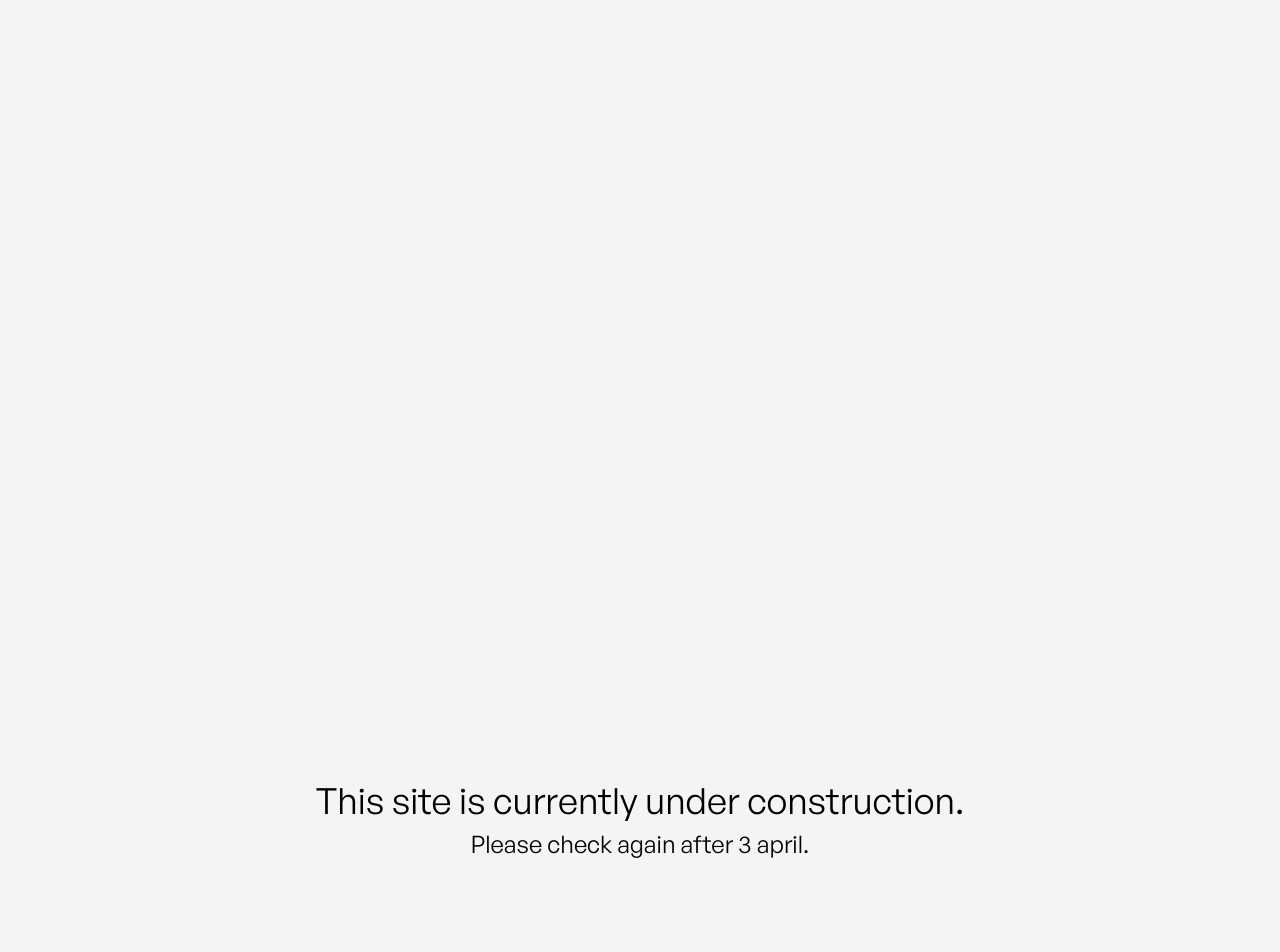
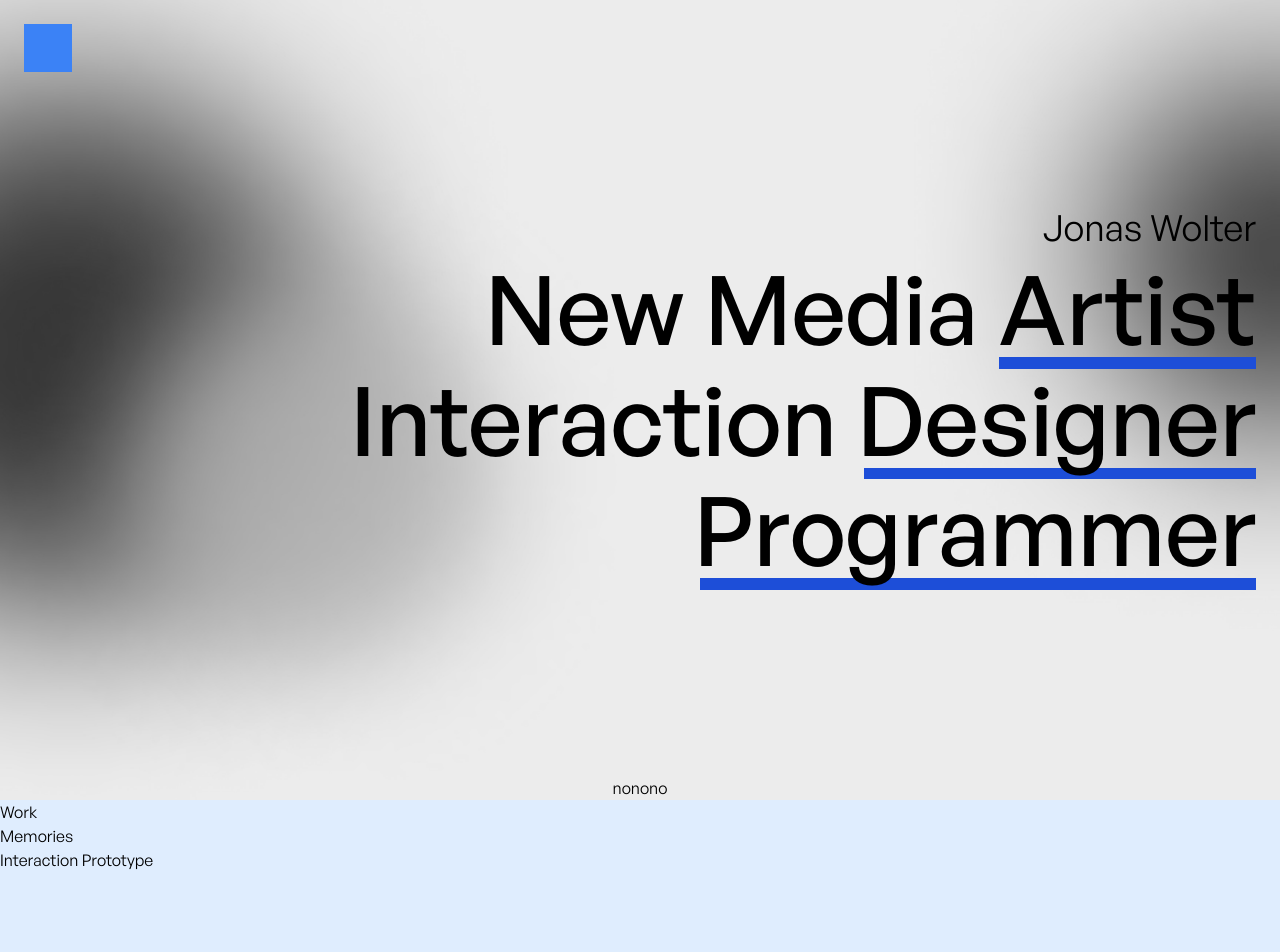
Before and after one commit to ww-wolt/portfolio-jonaswolter, a SvelteKit app: page / in a window 1280 px wide. Shown: the top 952 px of the page. Built offline with nearby package versions, Linux system fonts and the light colour scheme.

Commit message:
Basic app structure

```diff
--- a/src/app.css
+++ b/src/app.css
@@ -5,53 +5,68 @@
 @layer base {
 	@font-face {
 		font-family: 'General Sans';
-    src: url('/fonts/GeneralSans-Regular.woff2') format('woff2'),
-      url('/fonts/GeneralSans-Regular.woff') format('woff');
+		src: url('/fonts/GeneralSans-Regular.woff2') format('woff2'), url('/fonts/GeneralSans-Regular.woff') format('woff');
 		font-weight: 400;
 		font-style: normal;
 	}
 	@font-face {
 		font-family: 'General Sans';
-    src: url('/fonts/GeneralSans-Light.woff') format('woff2'),
-      url('/fonts/GeneralSans-Light.woff') format('woff');
+		src: url('/fonts/GeneralSans-Light.woff') format('woff2'), url('/fonts/GeneralSans-Light.woff') format('woff');
 		font-weight: 300;
 		font-style: normal;
 	}
 	@font-face {
 		font-family: 'General Sans';
-    src: url('/fonts/GeneralSans-Medium.woff') format('woff2'),
-      url('/fonts/GeneralSans-Medium.woff') format('woff');
+		src: url('/fonts/GeneralSans-Medium.woff') format('woff2'), url('/fonts/GeneralSans-Medium.woff') format('woff');
 		font-weight: 500;
 		font-style: normal;
 	}
 }
 
+@layer utilities {
+	.h-screen-small {
+		height: 100vh;
+		height: 100svh;
+	}
+
+	.h-screen-large {
+		height: 100vh;
+		height: 100lvh;
+	}
+}
+
 /*! locomotive-scroll v4.1.3 | MIT License | https://github.com/locomotivemtl/locomotive-scroll */
 html.has-scroll-smooth {
-  overflow: hidden; }
+	overflow: hidden;
+}
 
 html.has-scroll-dragging {
 	-webkit-user-select: none;
 	-moz-user-select: none;
 	-ms-user-select: none;
-  user-select: none; }
+	user-select: none;
+}
 
 .has-scroll-smooth body {
-  overflow: hidden; }
+	overflow: hidden;
+}
 
 .has-scroll-smooth [data-scroll-container] {
-  min-height: 100vh; }
+	min-height: 100vh;
+}
 
-[data-scroll-direction="horizontal"] [data-scroll-container] {
+[data-scroll-direction='horizontal'] [data-scroll-container] {
 	height: 100vh;
 	display: inline-block;
-  white-space: nowrap; }
+	white-space: nowrap;
+}
 
-[data-scroll-direction="horizontal"] [data-scroll-section] {
+[data-scroll-direction='horizontal'] [data-scroll-section] {
 	display: inline-block;
 	vertical-align: top;
 	white-space: nowrap;
-  height: 100%; }
+	height: 100%;
+}
 
 .c-scrollbar {
 	position: absolute;
@@ -61,19 +76,26 @@ html.has-scroll-dragging {
 	height: 100%;
 	transform-origin: center right;
 	transition: transform 0.3s, opacity 0.3s;
-  opacity: 0; }
+	opacity: 0;
+}
 .c-scrollbar:hover {
-    transform: scaleX(1.45); }
-  .c-scrollbar:hover, .has-scroll-scrolling .c-scrollbar, .has-scroll-dragging .c-scrollbar {
-    opacity: 1; }
-  [data-scroll-direction="horizontal"] .c-scrollbar {
+	transform: scaleX(1.45);
+}
+.c-scrollbar:hover,
+.has-scroll-scrolling .c-scrollbar,
+.has-scroll-dragging .c-scrollbar {
+	opacity: 1;
+}
+[data-scroll-direction='horizontal'] .c-scrollbar {
 	width: 100%;
 	height: 10px;
 	top: auto;
 	bottom: 0;
-    transform: scaleY(1); }
-    [data-scroll-direction="horizontal"] .c-scrollbar:hover {
-      transform: scaleY(1.3); }
+	transform: scaleY(1);
+}
+[data-scroll-direction='horizontal'] .c-scrollbar:hover {
+	transform: scaleY(1.3);
+}
 
 .c-scrollbar_thumb {
 	position: absolute;
@@ -85,10 +107,13 @@ html.has-scroll-dragging {
 	border-radius: 10px;
 	margin: 2px;
 	cursor: -webkit-grab;
-  cursor: grab; }
+	cursor: grab;
+}
 .has-scroll-dragging .c-scrollbar_thumb {
 	cursor: -webkit-grabbing;
-    cursor: grabbing; }
-  [data-scroll-direction="horizontal"] .c-scrollbar_thumb {
+	cursor: grabbing;
+}
+[data-scroll-direction='horizontal'] .c-scrollbar_thumb {
 	right: auto;
-    bottom: 0; }
+	bottom: 0;
+}
--- /dev/null
+++ b/src/lib/components/Background.svelte
@@ -0,0 +1 @@
+<div class="fixed top-0 left-0 -z-50 h-screen w-screen bg-[url('$lib/images/blurry-bg.jpg')] bg-cover" />
--- /dev/null
+++ b/src/lib/components/Footer.svelte
@@ -0,0 +1,3 @@
+<footer class="bg-slate-300">
+  <p>Designed and programmed by Jonas Wolter.</p>
+</footer>
--- /dev/null
+++ b/src/lib/components/Hero.svelte
@@ -0,0 +1,40 @@
+<section class=" h-screen-small relative flex  w-full  items-center justify-center p-6">
+	<div class=" w-full text-right text-8xl font-medium ">
+		<h2 class="mb-3 text-4xl font-normal">Jonas Wolter</h2>
+		<!-- <h1 class="mb-3">New Media <u class="   underline  decoration-green-400 decoration-[12px]">Artist</u></h1>
+
+		<h1 class="relative mb-3 inline">
+			<span class=" after:absolute after:bottom-[-1%] after:right-0 after:-z-10 after:h-3 after:w-[99%] after:bg-cyan-300">Programmer</span>
+		</h1> -->
+
+		<div class="mb-[0.15em]">
+			<h1 class="relative inline whitespace-nowrap">New Media <span class="artist">Artist</span></h1>
+		</div>
+
+		<div class="mb-[0.15em]">
+			<h1 class="relative inline whitespace-nowrap">Interaction <span class="designer">Designer</span></h1>
+		</div>
+
+		<div class="mb-[0.15em]">
+			<h1 class="relative inline whitespace-nowrap"><span class="programmer">Programmer</span></h1>
+		</div>
+	</div>
+	<h1 class="absolute bottom-0">nonono</h1>
+</section>
+
+<style>
+	.artist::after {
+		content: '';
+		@apply absolute bottom-[-0.5%] right-0 -z-10 h-[0.12em] w-[33.3%] bg-blue-700;
+	}
+
+	.designer::after {
+		content: '';
+		@apply absolute bottom-[-0.5%] right-0 -z-10 h-[0.12em] w-[43.3%] bg-blue-700;
+	}
+
+	.programmer::after {
+		content: '';
+		@apply absolute bottom-[-0.5%] right-0 -z-10 h-[0.12em] w-[98.8%] bg-blue-700;
+	}
+</style>
--- /dev/null
+++ b/src/lib/components/Navigation.svelte
@@ -0,0 +1,26 @@
+<script>
+	let navOpen = false;
+	$: console.log('🚀 ~ toggleNavigation ~ navOpen:', navOpen);
+</script>
+
+<nav class="">
+	<button
+		on:click={() => {
+			navOpen = !navOpen;
+		}}
+		class="fixed top-6 left-6 z-50 h-12 w-12 bg-blue-500"
+	/>
+	<div class="fixed z-40 h-0 w-screen overflow-hidden bg-neutral-900 text-8xl text-white transition-all duration-500" class:show={navOpen}>
+		<div class="h-screen-large flex w-screen flex-col items-center justify-center">
+			<a href="/" on:click={() => (navOpen = false)} class="p-4 hover:line-through">WORK</a>
+			<a href="/about" on:click={() => (navOpen = false)} class="p-4 hover:line-through">ABOUT</a>
+			<a href="/contact" on:click={() => (navOpen = false)} class="p-4 hover:line-through">CONTACT</a>
+		</div>
+	</div>
+</nav>
+
+<style>
+	.show {
+		@apply block h-screen;
+	}
+</style>
--- /dev/null
+++ b/src/lib/components/Projects.svelte
@@ -0,0 +1,9 @@
+<section class="h-screen bg-blue-200/50">
+	<h3>Work</h3>
+	<div>
+		<article>
+			<h4>Memories</h4>
+			<p>Interaction Prototype</p>
+		</article>
+	</div>
+</section>
--- a/src/routes/+layout.svelte
+++ b/src/routes/+layout.svelte
@@ -1,9 +1,12 @@
 <script>
+	export const prerender = true;
+
 	import '../app.css';
+	import Navigation from '../lib/components/Navigation.svelte';
 </script>
 
 <div class="app">
-	<!-- Header / Menu -->
+	<Navigation />
 
 	<main class="absolute top-0 w-full scroll-smooth font-general">
 		<slot />
--- a/src/routes/+page.svelte
+++ b/src/routes/+page.svelte
@@ -3,25 +3,26 @@
 	import ScrollTrigger from 'gsap/dist/ScrollTrigger';
 
 	import { onMount } from 'svelte';
+	import Background from '../lib/components/Background.svelte';
+	import Footer from '../lib/components/Footer.svelte';
+	import Hero from '../lib/components/Hero.svelte';
+
+	import Projects from '../lib/components/Projects.svelte';
 
 	onMount(async () => {
 		gsap.registerPlugin(ScrollTrigger);
-		gsap.to('.title', {
-			y: '50vh',
-			ease: 'none',
-			scrollTrigger: {
-				trigger: '.title',
-				scrub: true
-			}
-		});
+		// gsap.to('.title', {
+		// 	y: '50vh',
+		// 	ease: 'none',
+		// 	scrollTrigger: {
+		// 		trigger: '.title',
+		// 		scrub: true
+		// 	}
+		// });
 	});
 </script>
 
-<div class="flex h-[200vh] w-full flex-col items-center justify-center bg-gray-100">
-	<h1 class=" title m-6 text-center text-4xl">This site is currently under construction.</h1>
-	<h2 class=" text-center text-2xl">Please check again after 3 april.</h2>
-	<div class="absolute bottom-6 text-center">
-		<p class="text-sm">Portfolio</p>
-		<p class="text-sm">Jonas Wolter</p>
-	</div>
-</div>
+<Background />
+<Hero />
+<Projects />
+<Footer />
--- /dev/null
+++ b/src/routes/about/+page.svelte
@@ -0,0 +1 @@
+<h1>About Page</h1>
--- /dev/null
+++ b/src/routes/contact/+page.svelte
@@ -0,0 +1 @@
+<h1>Contact Page</h1>
```
Also changed, not shown: src/lib/images/blurry-bg.jpg (added). Lines whose indentation alone changed are shown as unchanged.
